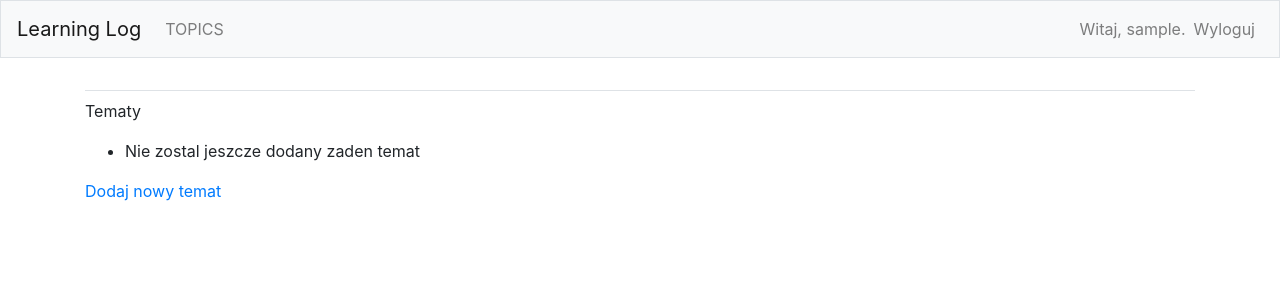
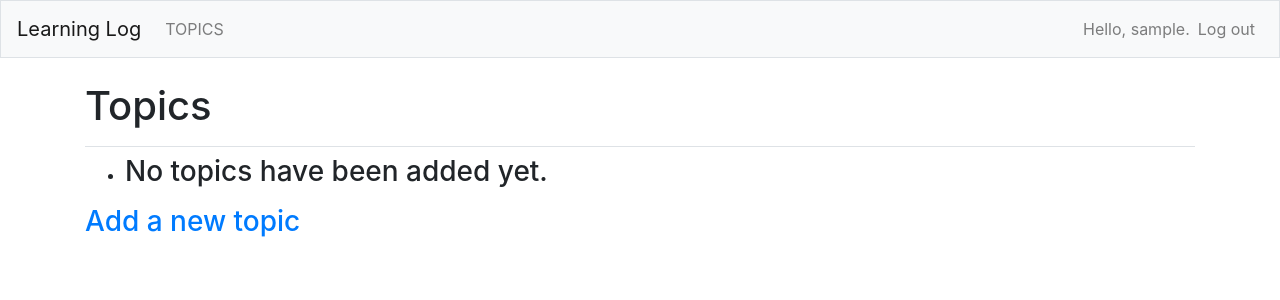
Before and after one commit to 0xbm/Learning_Log, a Django app: page /topics/ in a window 1280 px wide. Shown: the top 300 px of the page. Run offline with Django 4.2, Linux system fonts and the light colour scheme; the visitor is signed in with stand-in values (Sample User, id 1); data that the repository does not hold is empty; some libraries are stand-ins or nearby versions.

Commit message:
change language from Polish to English

```diff
--- a/learning_log/learning_logs/templates/learning_logs/base.html
+++ b/learning_log/learning_logs/templates/learning_logs/base.html
@@ -25,18 +25,18 @@
       </ul>
       <ul class="navbar-nav ml-auto">
         {% if user.is_authenticated %}
-        <li class="nav-item"><span class="navbar-text">Witaj, {{ user.username }}.</span></li>
+        <li class="nav-item"><span class="navbar-text">Hello, {{ user.username }}.</span></li>
         <li class="nav-item">
           <a class="nav-link" href=
-          "{% url 'users:logout' %}">Wyloguj</a>
+          "{% url 'users:logout' %}">Log out</a>
         </li>{% else %}
         <li class="nav-item">
           <a class="nav-link" href=
-          "{% url 'users:register' %}">Rejestruj</a>
+          "{% url 'users:register' %}">Register</a>
         </li>
         <li class="nav-item">
           <a class="nav-link" href=
-          "{% url 'users:login' %}">Zaloguj</a>
+          "{% url 'users:login' %}">Log in</a>
         </li>{% endif %}
       </ul>
     </div>
--- a/learning_log/learning_logs/templates/learning_logs/edit_entry.html
+++ b/learning_log/learning_logs/templates/learning_logs/edit_entry.html
@@ -4,12 +4,12 @@
   <p>
     <a href="{% url 'learning_logs:topic' topic.id %}">{{ topic }}</a>
   </p>
-  <p>Edycja wpisu:</p>
+  <p>Edit entry:</p>
 
   <form action="{% url 'learning_logs:edit_entry' entry.id %}" method='post'>
     {% csrf_token %}
     {{ form.as_p }}
-    <button name="submit">Zapisz zmiany</button>
+    <button name="submit">Save changes</button>
   </form>
 
 {% endblock content %}
--- a/learning_log/learning_logs/templates/learning_logs/new_entry.html
+++ b/learning_log/learning_logs/templates/learning_logs/new_entry.html
@@ -5,12 +5,12 @@
   <p>
     <a href="{% url 'learning_logs:topic' topic.id %}">{{ topic }}</a>
   </p>
-  <p>Dodaj nowy wpis:</p>
+  <p>Add a new entry:</p>
 
   <form action="{% url 'learning_logs:new_entry' topic.id %}" method='post'>
     {% csrf_token %}
     {{ form.as_p }}
-    <button name="submit">Dodaj wpis</button>
+    <button name="submit">Add entry</button>
   </form>
 
 {% endblock content %}
--- a/learning_log/learning_logs/templates/learning_logs/new_topic.html
+++ b/learning_log/learning_logs/templates/learning_logs/new_topic.html
@@ -1,12 +1,12 @@
 {% extends "learning_logs/base.html" %}
 
 {% block content %}
-  <p>Dodaj nowy temat:</p>
+  <p>Add a new topic:</p>
 
   <form action="{% url 'learning_logs:new_topic' %}" method='post'>
     {% csrf_token %}
     {{ form.as_p }}
-    <button name="submit">Dodaj temat</button>
+    <button name="submit">Add topic</button>
   </form>
 
 {% endblock content %}
--- a/learning_log/learning_logs/templates/learning_logs/topics.html
+++ b/learning_log/learning_logs/templates/learning_logs/topics.html
@@ -1,19 +1,23 @@
-{% extends "learning_logs/base.html" %}
+{% extends 'learning_logs/base.html' %}
+
+
+{% block page_header %}
+<h1>Topics</h1>
+{% endblock page_header %}
+
 
 {% block content %}
+<ul>
+    {% for topic in topics %}
+    <li><h3>
+        <a href="{% url 'learning_logs:topic' topic.id %}">{{ topic }}</a>
+    </h3>
+    </li>
+    {% empty %}
+    <li><h3>No topics have been added yet.</h3></li>
 
-  <p>Tematy</p>
-
-  <ul>
-    {% for topic in topics %}
-        <li>
-          <a href="{% url 'learning_logs:topic' topic.id %}">{{ topic }}</a>
-        </li>
-    {% empty %}
-        <li>Nie zostal jeszcze dodany zaden temat</li>
     {% endfor %}
-  </ul>
-
-  <a href="{% url 'learning_logs:new_topic' %}">Dodaj nowy temat</a>
+</ul>
+<h3><a href="{% url 'learning_logs:new_topic' %}">Add a new topic</a></h3>
 
 {% endblock content %}
--- a/learning_log/users/templates/registration/logged_out.html
+++ b/learning_log/users/templates/registration/logged_out.html
@@ -1,5 +1,5 @@
 {% extends 'learning_logs/base.html' %}
 
 {% block content %}
-<p>Zostales poprawnie wylogowany z serwisu.</p>
+<p>You have been logged out!</p>
 {% endblock content %}
```
Also changed, not shown: learning_log/learning_logs/templates/learning_logs/index.html (+3 -15 lines), learning_log/learning_logs/templates/learning_logs/topic.html (+17 -15 lines), learning_log/users/templates/registration/login.html (+20 -10 lines), learning_log/users/templates/registration/register.html (+5 -5 lines).
